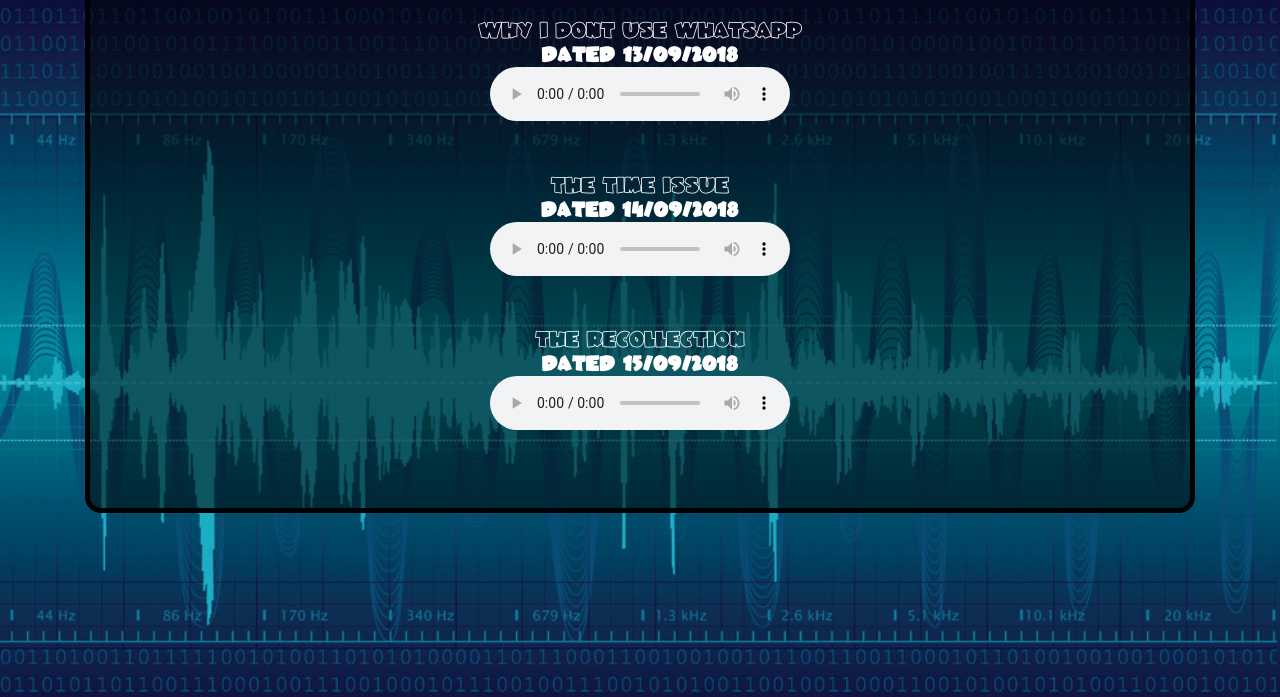
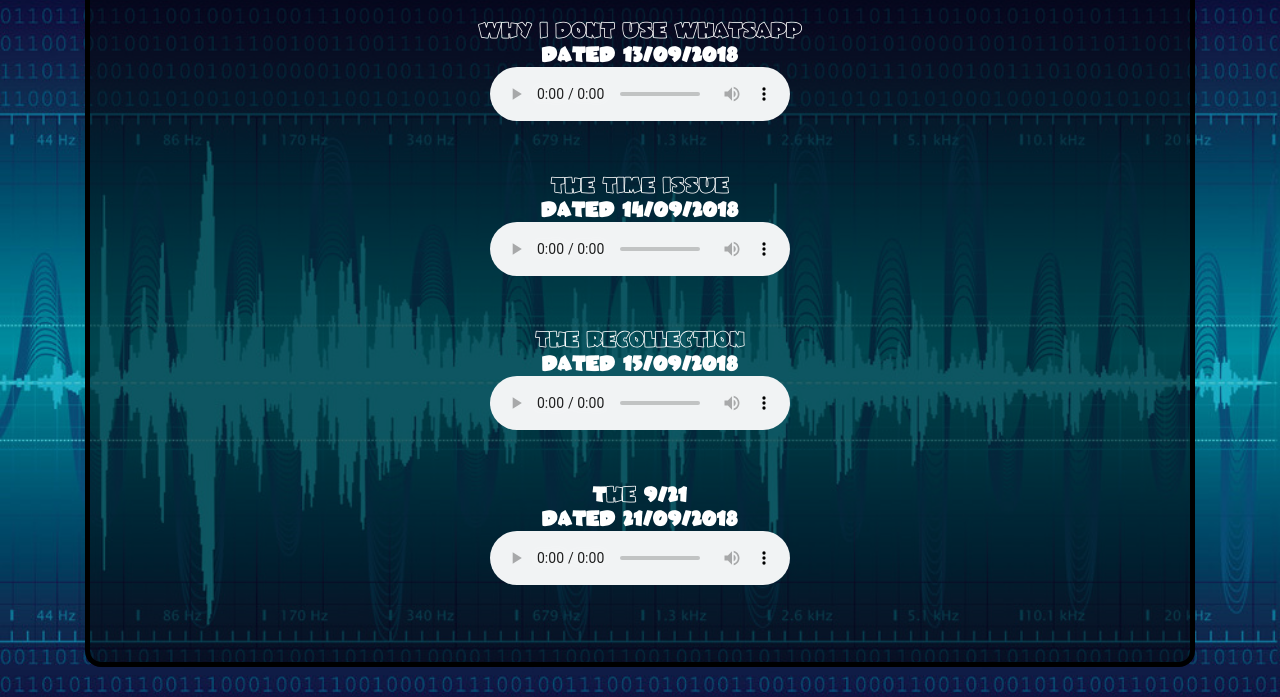
Before and after one commit to Haseeb-Qamar/pweb, a plain HTML site: page audiobook.html in a window 1280 px wide. Shown: the part 103-800 px from the top of the page. Drawn offline with Linux system fonts and the light colour scheme.

Commit message:
added the fourth log

```diff
--- a/audiobook.html
+++ b/audiobook.html
@@ -41,6 +41,12 @@
     <audio controls><source src="log3.mp3" type="audio/mpeg"></audio>
     </div>
 
+    <div  class="text-center">
+    <span>The 9/21</span>
+    <span class="captions">DATED 21/09/2018</span>
+    <audio controls><source src="log4.mp3" type="audio/mpeg"></audio>
+    </div>
+
     </div>
 
     </div>
```
Also changed, not shown: 1 other file.
